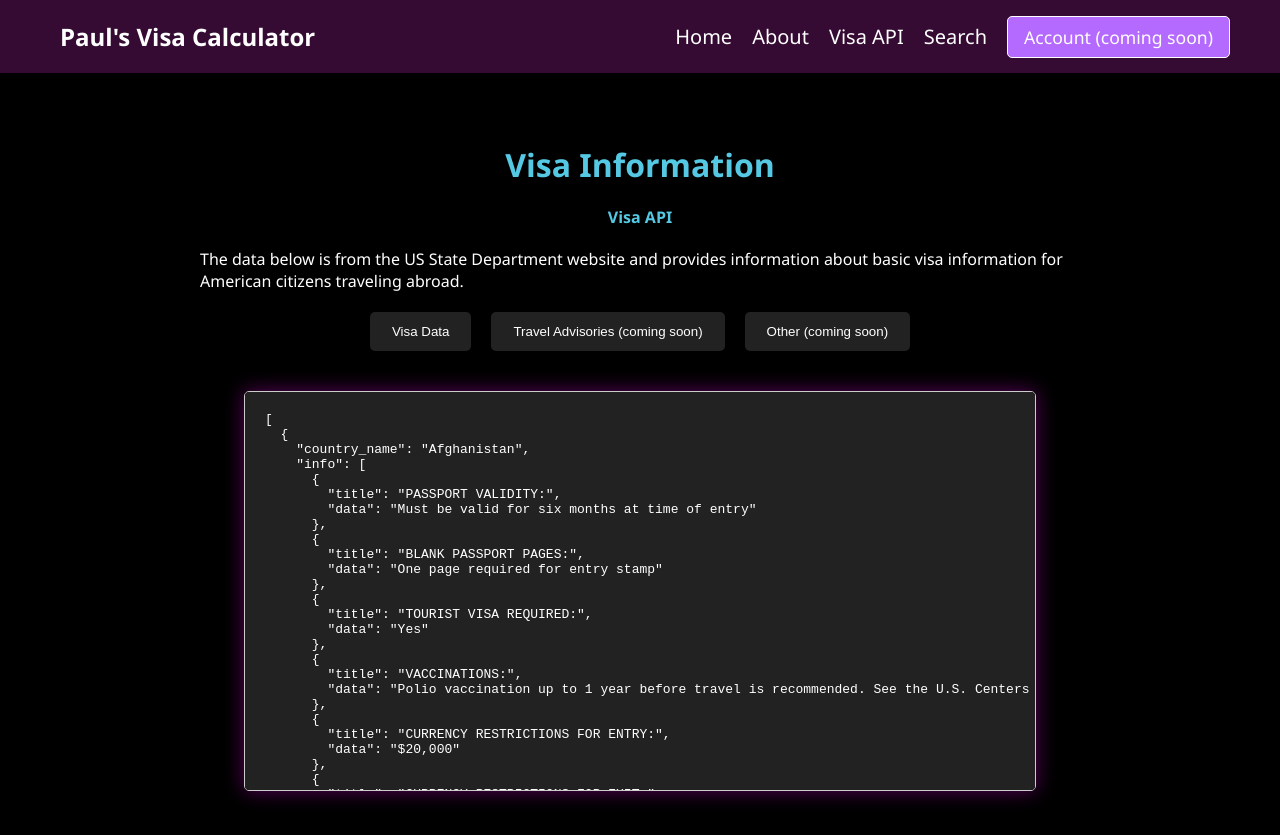
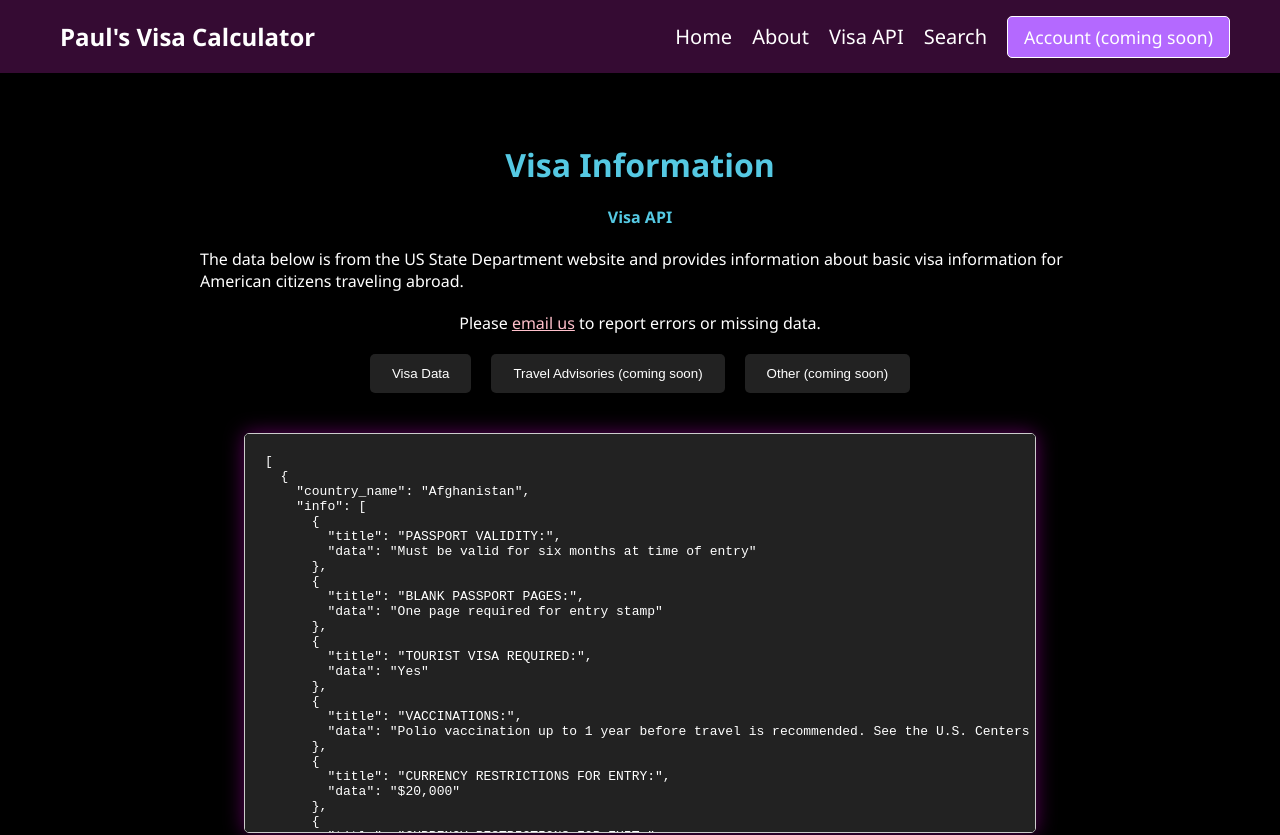
Before and after one commit to paulcap510/schengen-visa-v6, a React (Create React App) app in the folder frontend/: page /visa-api in a window 1280 px wide. Shown: the top 835 px of the page. Built offline with nearby package versions, Linux system fonts and the light colour scheme.

Commit message:
Updated styling

```diff
--- a/frontend/src/components/VisaApi/VisaApi.css
+++ b/frontend/src/components/VisaApi/VisaApi.css
@@ -17,6 +17,14 @@
 
 .visa-api-container p {
   margin-top: 20px;
+}
+
+.visa-api-container a {
+  color: pink;
+}
+
+.visa-api-container a:hover {
+  color: rgb(255, 105, 180);
 }
 
 .visa-results-table {
--- a/frontend/src/components/VisaApi/VisaApi.jsx
+++ b/frontend/src/components/VisaApi/VisaApi.jsx
@@ -20,6 +20,10 @@ const VisaApi = () => {
         The data below is from the US State Department website and provides
         information about basic visa information for American citizens traveling
         abroad.
+      </p>
+      <p>
+        Please <a href="mailto:paulcapob@gmail.com">email us</a> to report
+        errors or missing data.
       </p>
       <div className="api-list-div">
         <ul>
```
